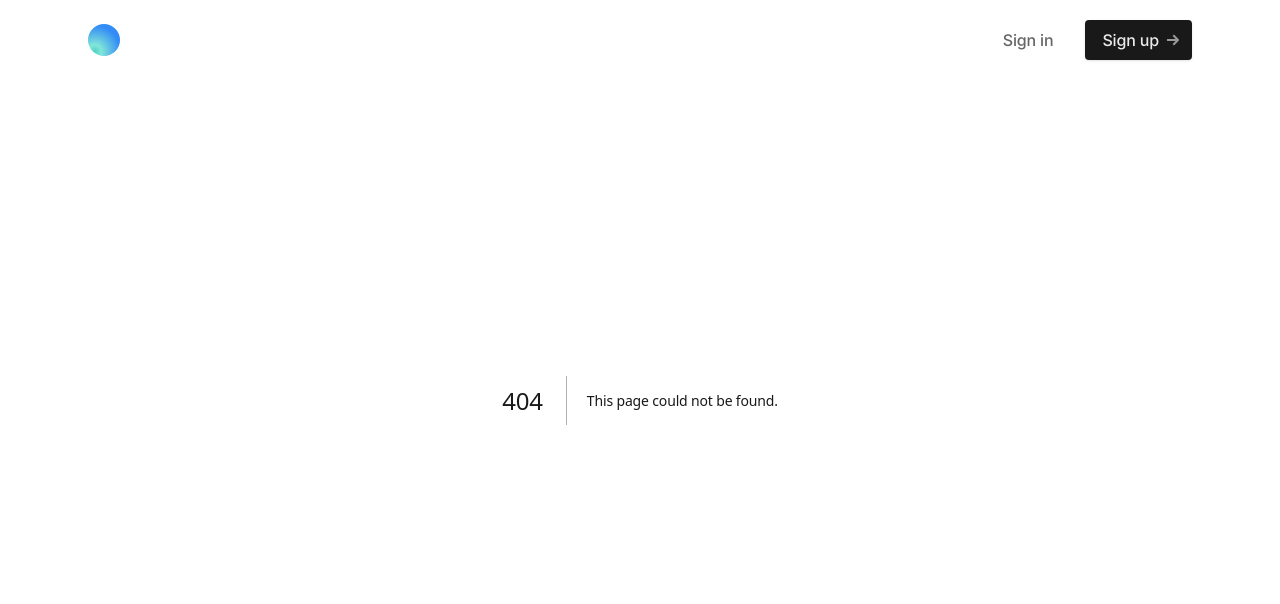
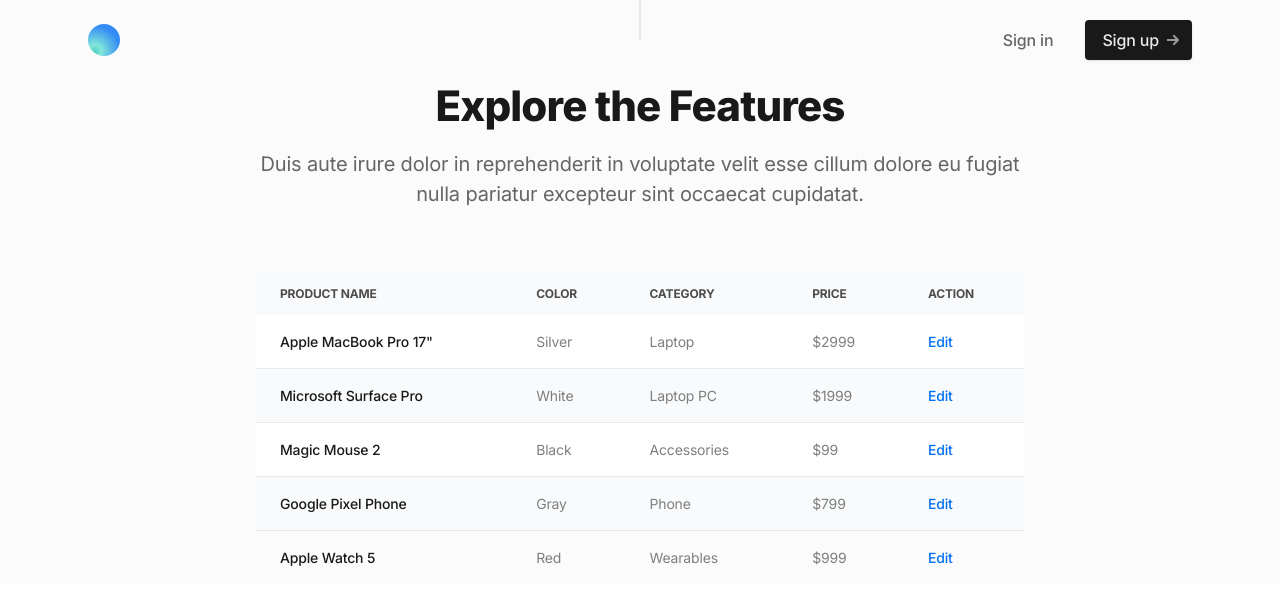
Before and after one commit to to-eth-is-human/ethindia-hack2023, a Next.js app: page /dashboard in a window 1280 px wide. Before the commit this address had no page. Shown: the top 604 px of the page. Built offline with nearby package versions, Linux system fonts and the light colour scheme.

Commit message:
dadhboard template added

```diff
--- /dev/null
+++ b/app/(dashboard)/dashboard/page.tsx
@@ -0,0 +1,22 @@
+export const metadata = {
+  title: 'Home - Simple',
+  description: 'Page description',
+}
+
+import Hero from '@/components/hero'
+import Features from '@/components/usersTable'
+// import FeaturesBlocks from '@/components/features-blocks'
+// import Testimonials from '@/components/testimonials'
+// import Newsletter from '@/components/newsletter'
+
+export default function Home() {
+  return (
+    <>
+      {/* <Hero /> */}
+      <Features />
+      {/* <FeaturesBlocks />
+      <Testimonials />
+      <Newsletter /> */}
+    </>
+  )
+}
--- /dev/null
+++ b/app/(dashboard)/layout.tsx
@@ -0,0 +1,13 @@
+export default function DashboardLayout({
+  children,
+}: {
+  children: React.ReactNode
+}) {
+  return (
+    <main className="grow">
+
+      {children}
+
+    </main>
+  )
+}
--- /dev/null
+++ b/components/usersTable.tsx
@@ -0,0 +1,157 @@
+'use client'
+
+import { useState, useRef, useEffect } from 'react'
+
+export default function Features() {
+
+  const [tab, setTab] = useState<number>(1)
+
+  const tabs = useRef<HTMLDivElement>(null)
+
+  const heightFix = () => {
+    if (tabs.current && tabs.current.parentElement) tabs.current.parentElement.style.height = `${tabs.current.clientHeight}px`
+  }
+
+  useEffect(() => {
+    heightFix()
+  }, [])
+
+  return (
+    <section className="relative">
+
+      {/* Section background (needs .relative class on parent and next sibling elements) */}
+      <div className="absolute inset-0 bg-gray-100 pointer-events-none mb-16" aria-hidden="true"></div>
+      <div className="absolute left-0 right-0 m-auto w-px p-px h-20 bg-gray-200 transform -translate-y-1/2"></div>
+
+      <div className="relative max-w-6xl mx-auto px-4 sm:px-6">
+        <div className="pt-12 md:pt-20">
+
+          {/* Section header */}
+          <div className="max-w-3xl mx-auto text-center pb-12 md:pb-16">
+            <h1 className="h2 mb-4">Explore the Features</h1>
+            <p className="text-xl text-gray-600">Duis aute irure dolor in reprehenderit in voluptate velit esse cillum dolore eu fugiat nulla pariatur excepteur sint occaecat cupidatat.</p>
+          </div>
+
+          {/* Section content */}
+          {/* <div className="md:grid md:grid-cols-12 md:gap-6"> */}
+
+            {/* Content */}
+            <div className="max-w-3xl mx-auto text-center pb-12 md:pb-16">
+
+                            <table className="w-full text-sm text-left rtl:text-right text-gray-500 light:text-gray-400">
+                                <thead className="text-xs text-gray-700 uppercase bg-gray-50 light:bg-gray-700 light:text-gray-400">
+                                    <tr>
+                                        <th scope="col" className="px-6 py-3">
+                                            Product name
+                                        </th>
+                            <th scope="col" className="px-6 py-3">
+                                Color
+                            </th>
+                            <th scope="col" className="px-6 py-3">
+                                Category
+                            </th>
+                            <th scope="col" className="px-6 py-3">
+                                Price
+                            </th>
+                            <th scope="col" className="px-6 py-3">
+                                Action
+                            </th>
+                        </tr>
+                    </thead>
+                    <tbody>
+                        <tr className="odd:bg-white odd:light:bg-gray-900 even:bg-gray-50 even:light:bg-gray-800 border-b light:border-gray-700">
+                            <th scope="row" className="px-6 py-4 font-medium text-gray-900 whitespace-nowrap light:text-white">
+                                Apple MacBook Pro 17"
+                            </th>
+                            <td className="px-6 py-4">
+                                Silver
+                            </td>
+                            <td className="px-6 py-4">
+                                Laptop
+                            </td>
+                            <td className="px-6 py-4">
+                                $2999
+                            </td>
+                            <td className="px-6 py-4">
+                                <a href="#" className="font-medium text-blue-600 light:text-blue-500 hover:underline">Edit</a>
+                            </td>
+                        </tr>
+                        <tr className="odd:bg-white odd:light:bg-gray-900 even:bg-gray-50 even:light:bg-gray-800 border-b light:border-gray-700">
+                            <th scope="row" className="px-6 py-4 font-medium text-gray-900 whitespace-nowrap light:text-white">
+                                Microsoft Surface Pro
+                            </th>
+                            <td className="px-6 py-4">
+                                White
+                            </td>
+                            <td className="px-6 py-4">
+                                Laptop PC
+                            </td>
+                            <td className="px-6 py-4">
+                                $1999
+                            </td>
+                            <td className="px-6 py-4">
+                                <a href="#" className="font-medium text-blue-600 light:text-blue-500 hover:underline">Edit</a>
+                            </td>
+                        </tr>
+                        <tr className="odd:bg-white odd:light:bg-gray-900 even:bg-gray-50 even:light:bg-gray-800 border-b light:border-gray-700">
+                            <th scope="row" className="px-6 py-4 font-medium text-gray-900 whitespace-nowrap light:text-white">
+                                Magic Mouse 2
+                            </th>
+                            <td className="px-6 py-4">
+                                Black
+                            </td>
+                            <td className="px-6 py-4">
+                                Accessories
+                            </td>
+                            <td className="px-6 py-4">
+                                $99
+                            </td>
+                            <td className="px-6 py-4">
+                                <a href="#" className="font-medium text-blue-600 light:text-blue-500 hover:underline">Edit</a>
+                            </td>
+                        </tr>
+                        <tr className="odd:bg-white odd:light:bg-gray-900 even:bg-gray-50 even:light:bg-gray-800 border-b light:border-gray-700">
+                            <th scope="row" className="px-6 py-4 font-medium text-gray-900 whitespace-nowrap light:text-white">
+                                Google Pixel Phone
+                            </th>
+                            <td className="px-6 py-4">
+                                Gray
+                            </td>
+                            <td className="px-6 py-4">
+                                Phone
+                            </td>
+                            <td className="px-6 py-4">
+                                $799
+                            </td>
+                            <td className="px-6 py-4">
+                                <a href="#" className="font-medium text-blue-600 light:text-blue-500 hover:underline">Edit</a>
+                            </td>
+                        </tr>
+                        <tr>
+                            <th scope="row" className="px-6 py-4 font-medium text-gray-900 whitespace-nowrap light:text-white">
+                                Apple Watch 5
+                            </th>
+                            <td className="px-6 py-4">
+                                Red
+                            </td>
+                            <td className="px-6 py-4">
+                                Wearables
+                            </td>
+                            <td className="px-6 py-4">
+                                $999
+                            </td>
+                            <td className="px-6 py-4">
+                                <a href="#" className="font-medium text-blue-600 light:text-blue-500 hover:underline">Edit</a>
+                            </td>
+                        </tr>
+                    </tbody>
+                </table>
+
+
+          </div>
+
+        </div>
+      </div>
+    </section>
+  )
+}
```
